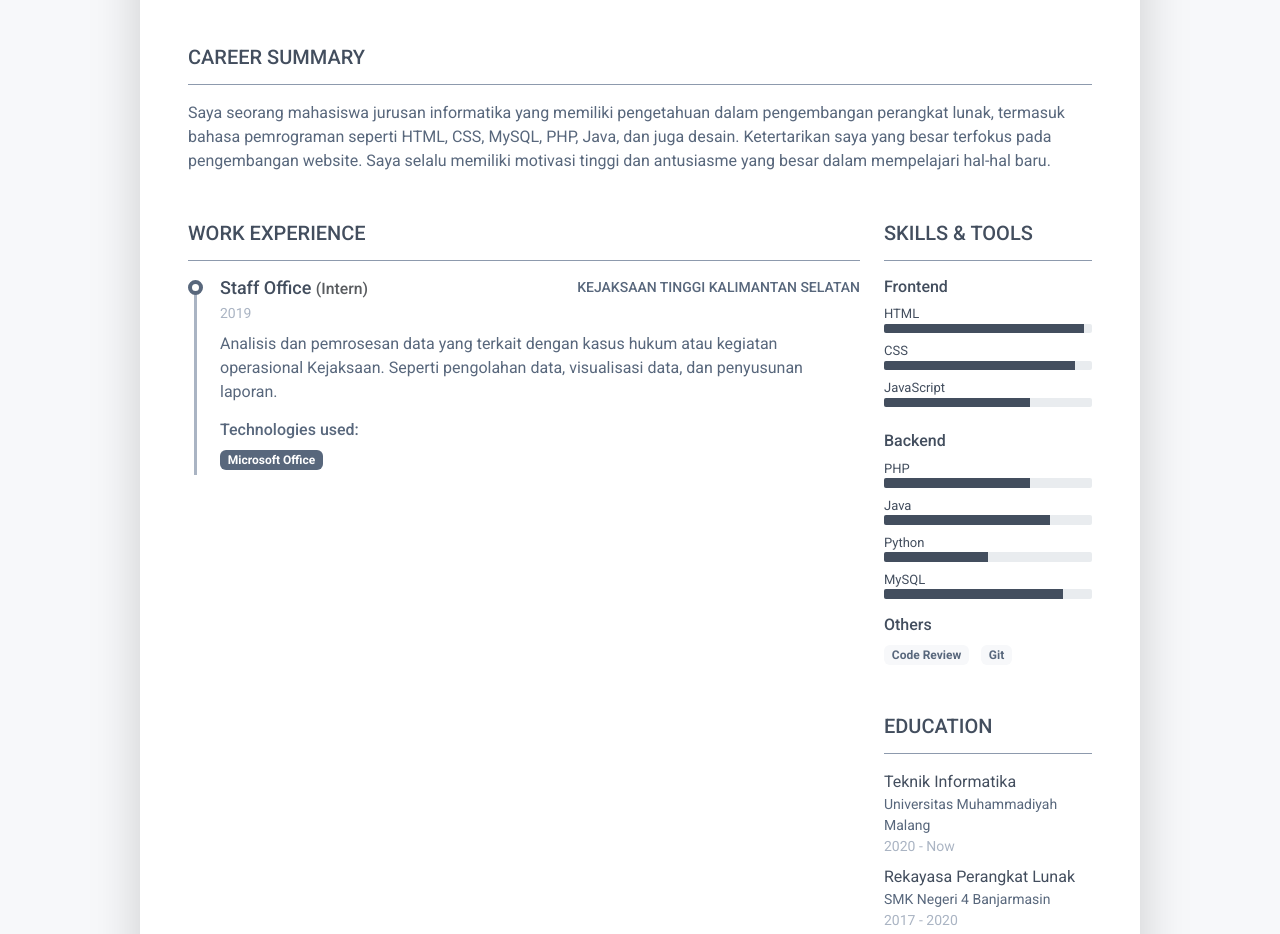
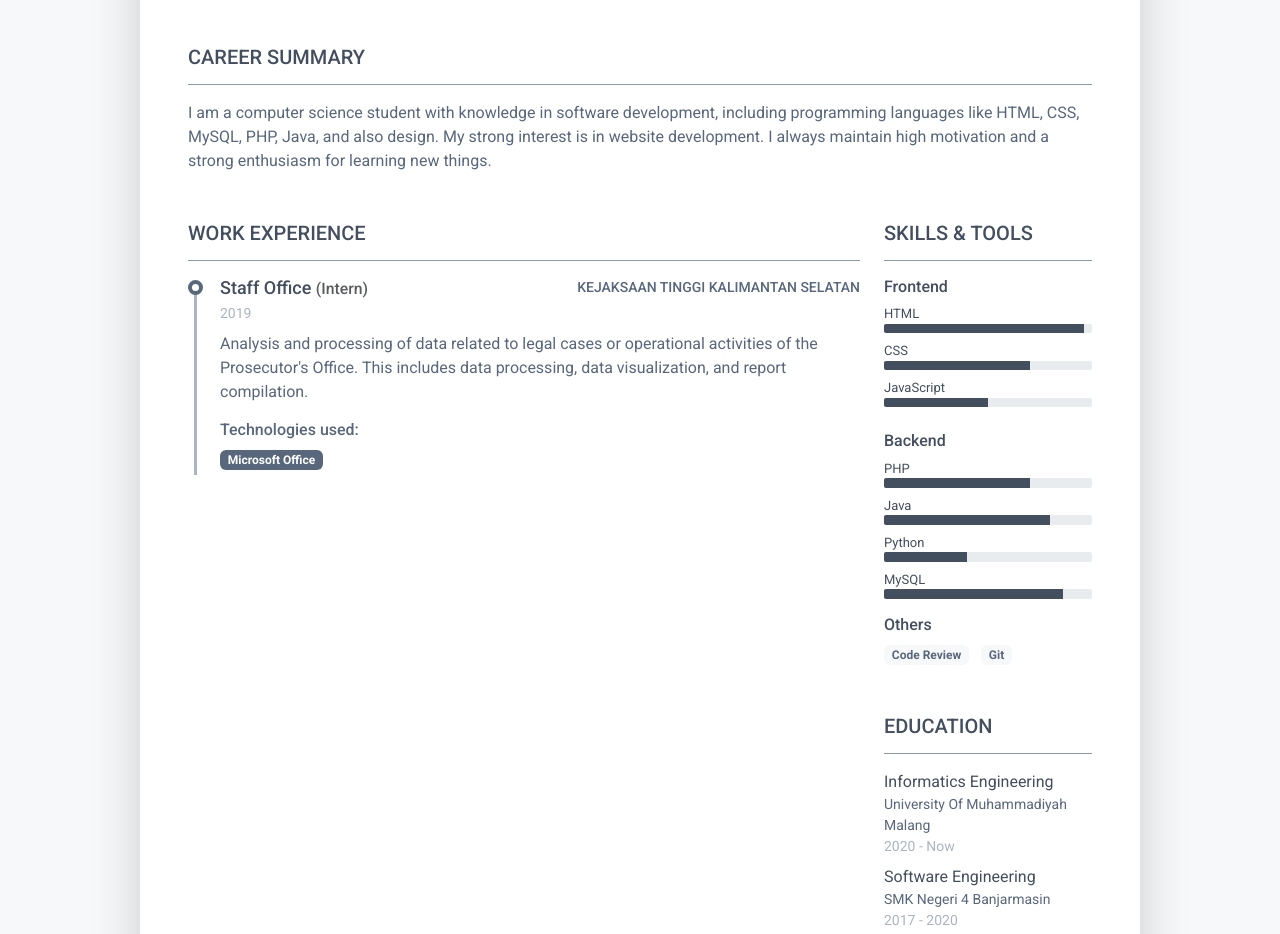
Before and after one commit to akmalryandi/tugas2-fswd-arkatama, a plain HTML site: page index.html in a window 1280 px wide. Shown: the part 253-1187 px from the top of the page. Drawn offline with Linux system fonts and the light colour scheme.

Commit message:
[FIX] Pembaruan Bahasa

```diff
--- a/index.html
+++ b/index.html
@@ -57,7 +57,7 @@
 			    <section class="resume-section summary-section mb-5">
 				    <h2 class="resume-section-title text-uppercase font-weight-bold pb-3 mb-3">Career Summary</h2>
 				    <div class="resume-section-content">
-					    <p class="mb-0"><a class="text-reset text-link" href="https://themes.3rdwavemedia.com/resources/sketch-template/pillar-sketch-sketch-resume-template-for-developers/" target="_blank"></a>Saya seorang mahasiswa jurusan informatika yang memiliki pengetahuan dalam pengembangan perangkat lunak, termasuk bahasa pemrograman seperti HTML, CSS, MySQL, PHP, Java, dan juga desain. Ketertarikan saya yang besar terfokus pada pengembangan website. Saya selalu memiliki motivasi tinggi dan antusiasme yang besar dalam mempelajari hal-hal baru.</p>
+					    <p class="mb-0"><a class="text-reset text-link" href="https://themes.3rdwavemedia.com/resources/sketch-template/pillar-sketch-sketch-resume-template-for-developers/" target="_blank"></a>I am a computer science student with knowledge in software development, including programming languages like HTML, CSS, MySQL, PHP, Java, and also design. My strong interest is in website development. I always maintain high motivation and a strong enthusiasm for learning new things.</p>
 				    </div>
 			    </section><!--//summary-section-->
 			    <div class="row">
@@ -77,7 +77,7 @@
 										    <div class="resume-position-time">2019</div>
 									    </div><!--//resume-timeline-item-header-->
 									    <div class="resume-timeline-item-desc">
-										    <p>Analisis dan pemrosesan data yang terkait dengan kasus hukum atau kegiatan operasional Kejaksaan. Seperti pengolahan data, visualisasi data, dan penyusunan laporan.</p>
+										    <p>Analysis and processing of data related to legal cases or operational activities of the Prosecutor's Office. This includes data processing, data visualization, and report compilation.</p>
 										    <h4 class="resume-timeline-item-desc-heading font-weight-bold">Technologies used:</h4>
 										    <ul class="list-inline">
 											    <li class="list-inline-item"><span class="badge bg-secondary badge-pill">Microsoft Office</span></li>
@@ -115,13 +115,13 @@
 								        <li class="mb-2">
 								            <div class="resume-skill-name">CSS</div>
 									        <div class="progress resume-progress">
-											    <div class="progress-bar theme-progress-bar-dark" role="progressbar" style="width: 92%" aria-valuenow="25" aria-valuemin="0" aria-valuemax="100"></div>
+											    <div class="progress-bar theme-progress-bar-dark" role="progressbar" style="width: 70%" aria-valuenow="25" aria-valuemin="0" aria-valuemax="100"></div>
 											</div>
 								        </li>
 								        <li class="mb-2">
 								            <div class="resume-skill-name">JavaScript</div>
 									        <div class="progress resume-progress">
-											    <div class="progress-bar theme-progress-bar-dark" role="progressbar" style="width: 70%" aria-valuenow="25" aria-valuemin="0" aria-valuemax="100"></div>
+											    <div class="progress-bar theme-progress-bar-dark" role="progressbar" style="width: 50%" aria-valuenow="25" aria-valuemin="0" aria-valuemax="100"></div>
 											</div>
 								        </li>
 							        </ul>
@@ -145,7 +145,7 @@
 								        <li class="mb-2">
 								            <div class="resume-skill-name">Python</div>
 									        <div class="progress resume-progress">
-											    <div class="progress-bar theme-progress-bar-dark" role="progressbar" style="width: 50%" aria-valuenow="25" aria-valuemin="0" aria-valuemax="100"></div>
+											    <div class="progress-bar theme-progress-bar-dark" role="progressbar" style="width: 40%" aria-valuenow="25" aria-valuemin="0" aria-valuemax="100"></div>
 											</div>
 								        </li>
 								        <li class="mb-2">
@@ -172,12 +172,12 @@
 						    <div class="resume-section-content">
 							    <ul class="list-unstyled">
 								    <li class="mb-2">
-								        <div class="resume-degree font-weight-bold">Teknik Informatika</div>
-								        <div class="resume-degree-org">Universitas Muhammadiyah Malang</div>
+								        <div class="resume-degree font-weight-bold">Informatics Engineering</div>
+								        <div class="resume-degree-org">University Of Muhammadiyah Malang</div>
 								        <div class="resume-degree-time">2020 - Now</div>
 								    </li>
 								    <li>
-								        <div class="resume-degree font-weight-bold">Rekayasa Perangkat Lunak</div>
+								        <div class="resume-degree font-weight-bold">Software Engineering</div>
 								        <div class="resume-degree-org">SMK Negeri 4 Banjarmasin</div>
 								        <div class="resume-degree-time">2017 - 2020</div>
 								    </li>
```
